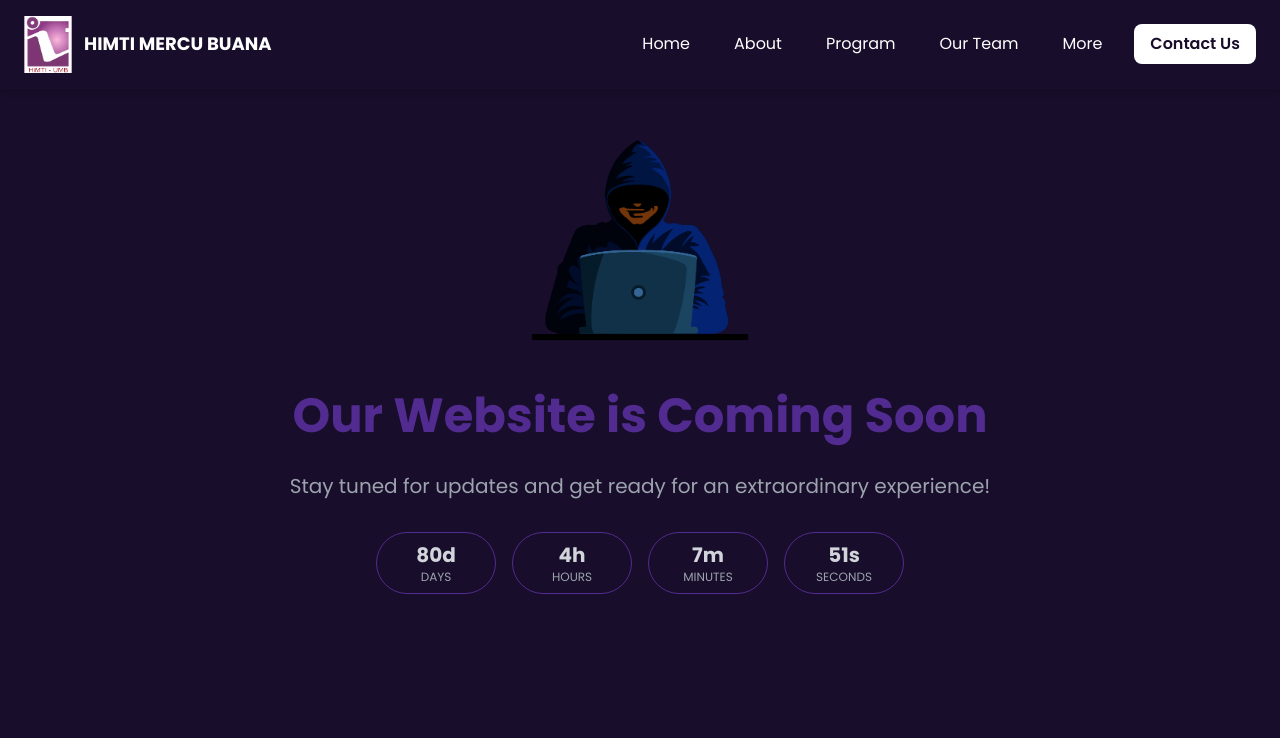
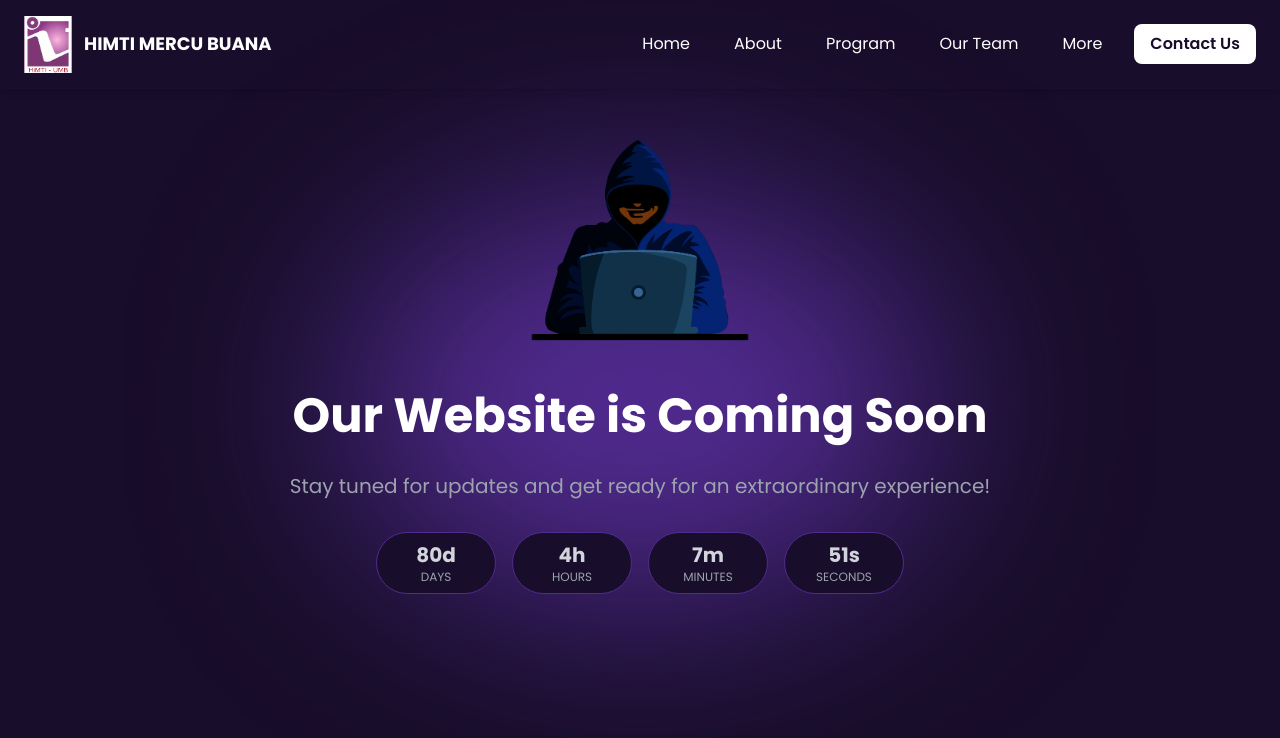
Before and after one commit to ramaboy13/Himti-MercuBuana, a Vue app: page /fkti in a window 1280 px wide. Shown: the top 738 px of the page. Built offline with nearby package versions, Linux system fonts and the light colour scheme.

Commit message:
fixed bug

```diff
--- a/src/components/AboutSection.vue
+++ b/src/components/AboutSection.vue
@@ -3,7 +3,7 @@ import { Icon } from '@iconify/vue/dist/iconify.js'
 </script>
 
 <template>
-  <section class="relative mx-auto" id="about">
+  <section class="relative mx-auto overflow-hidden" id="about">
     <!-- SVG Waves at the top -->
     <div class="absolute left-0 right-0 top-0 w-full">
       <!-- Mobile -->
--- a/src/components/state/ComingsoonState.vue
+++ b/src/components/state/ComingsoonState.vue
@@ -3,12 +3,16 @@
     <div
       class="mlg:px-8 mx-auto mt-9 flex max-w-5xl flex-col items-center justify-center px-6 text-center lg:mt-10"
     >
+      <div
+        class="circlePosition absolute left-[50%] top-[50%] z-[1] h-[400px] w-[590px] translate-x-[-50%] translate-y-[-50%] rounded-[100%] bg-main-2 blur-[100px]"
+      ></div>
+      <div class="relative z-[2] flex flex-col items-center justify-center">
         <img
           src="../../assets/img/ManwithhisLaptop.png"
           alt="Logo"
           class="mb-8 h-40 w-40 lg:h-60 lg:w-60"
         />
-      <h2 class="mb-8 text-xl font-bold text-main-2 lg:text-5xl">
+        <h2 class="mb-8 text-xl font-bold text-white lg:text-5xl">
           Our Website is Coming Soon
         </h2>
         <p class="mb-6 leading-relaxed text-gray-400 lg:text-xl">
@@ -38,6 +42,7 @@
           >
             <div id="seconds" class="text-xl font-bold text-gray-300"></div>
             <div class="text-xs uppercase text-gray-400">seconds</div>
+          </div>
         </div>
       </div>
     </div>
```
Lines whose indentation alone changed are shown as unchanged.
